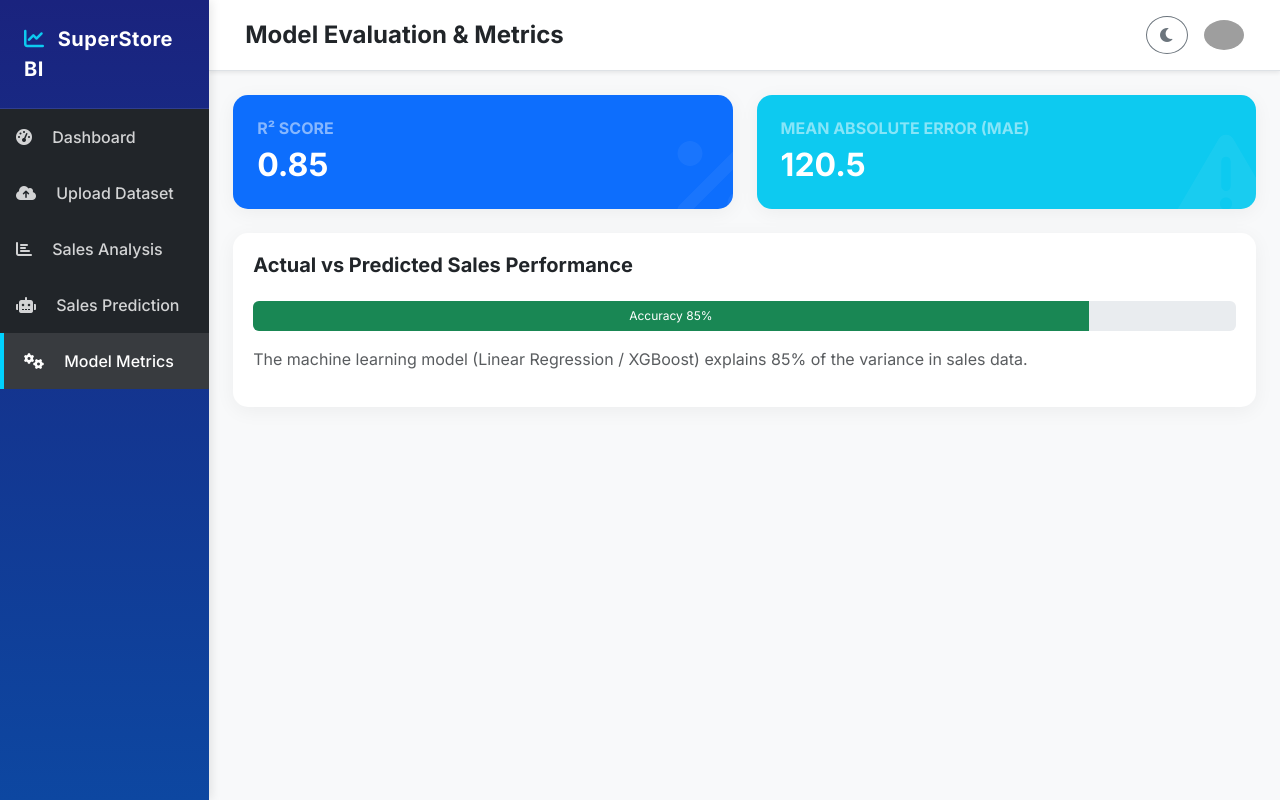
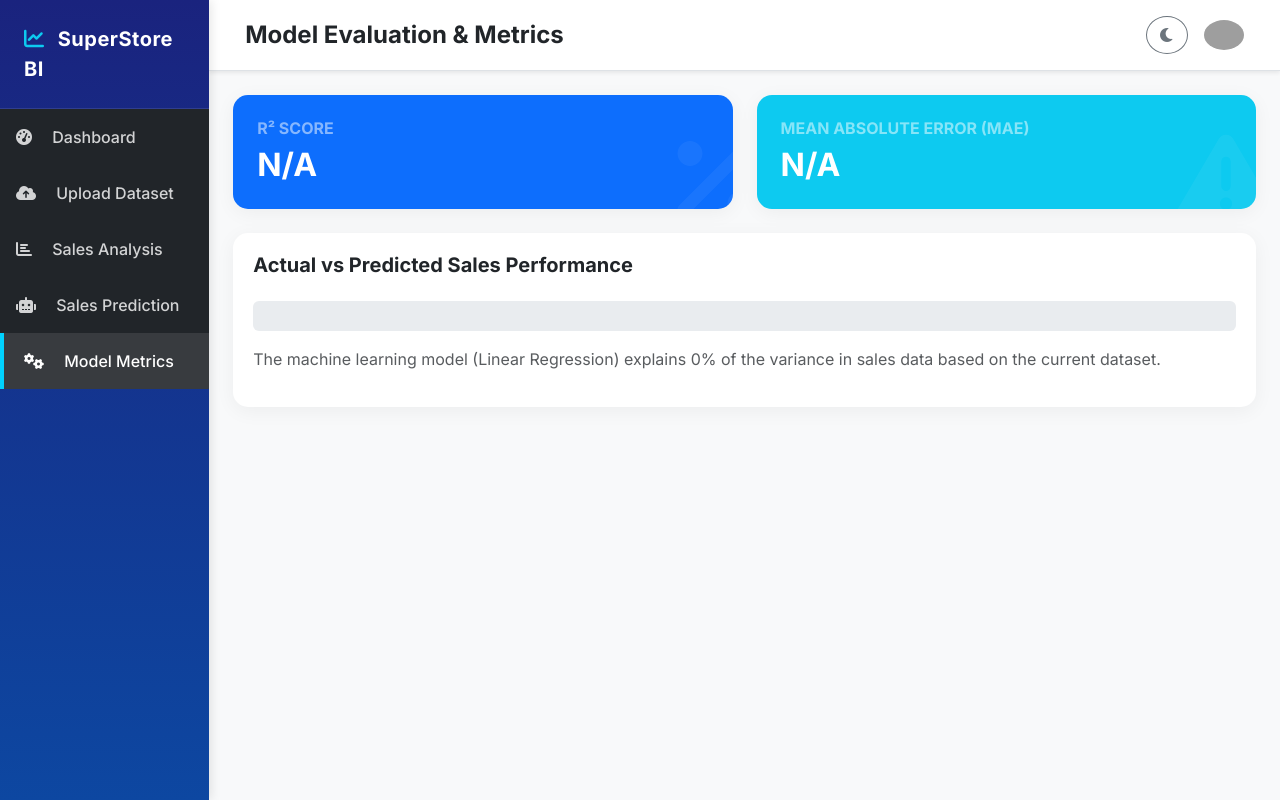
Before and after one commit to Prathamesht-14/DSBDA_Mini_Project, a Flask app: page /model in a window 1280 px wide. Run offline with Flask 3, Linux system fonts and the light colour scheme; grey boxes are pictures that could not be loaded.

Commit message:
feat: integrate dynamic ML model training and evaluation UI into web app

```diff
--- a/DSBDA/app.py
+++ b/DSBDA/app.py
@@ -4,7 +4,8 @@ from flask import Flask, render_template, request, jsonify, redirect, url_for
 from werkzeug.utils import secure_filename
 from utils.data_loader import load_data, preprocess_data
 from utils.analytics import generate_kpis, get_sales_by_region, get_sales_by_category, get_profit_by_segment, get_monthly_sales_trend
-from utils.predictor import load_model, predict
+from utils.predictor import load_model, predict, train_model
+import json
 
 app = Flask(__name__)
 app.config['UPLOAD_FOLDER'] = 'data'
@@ -17,6 +18,7 @@ os.makedirs(app.config['UPLOAD_FOLDER'], exist_ok=True)
 app.config['DF'] = None
 
 MODEL_PATH = 'model/sales_model.pkl'
+METRICS_PATH = 'model/metrics.json'
 
 @app.route('/')
 def dashboard():
@@ -53,6 +55,9 @@ def upload():
             df = load_data(filepath)
             df = preprocess_data(df)
             app.config['DF'] = df
+
+            # Train the model on new data
+            train_model(df, MODEL_PATH, METRICS_PATH)
 
             return redirect(url_for('dashboard'))
     return render_template('upload.html')
@@ -101,11 +106,15 @@ def predict_sales():
 
 @app.route('/model')
 def model_metrics():
-    # Mock metrics for now
-    metrics = {
-        'r2_score': 0.85,
-        'mae': 120.5
-    }
+    # Load metrics from file or use fallback
+    if os.path.exists(METRICS_PATH):
+        with open(METRICS_PATH, 'r') as f:
+            metrics = json.load(f)
+    else:
+        metrics = {
+            'r2_score': 'N/A',
+            'mae': 'N/A'
+        }
     return render_template('model_metrics.html', metrics=metrics)
 
 if __name__ == '__main__':
--- a/DSBDA/templates/model_metrics.html
+++ b/DSBDA/templates/model_metrics.html
@@ -26,9 +26,17 @@
             <h5 class="fw-bold mb-4">Actual vs Predicted Sales Performance</h5>
             <!-- Simple mock visual for prediction vs actual -->
             <div class="progress mb-3" style="height: 30px;">
-                <div class="progress-bar bg-success" role="progressbar" style="width: 85%" aria-valuenow="85" aria-valuemin="0" aria-valuemax="100">Accuracy 85%</div>
+                {% if metrics.r2_score != 'N/A' %}
+                <div class="progress-bar bg-success" role="progressbar" style="width: {{ metrics.r2_score * 100 }}%" aria-valuenow="{{ metrics.r2_score * 100 }}" aria-valuemin="0" aria-valuemax="100">
+                    Accuracy {{ (metrics.r2_score * 100)|round(2) }}%
+                </div>
+                {% else %}
+                <div class="progress-bar bg-secondary" role="progressbar" style="width: 0%" aria-valuenow="0" aria-valuemin="0" aria-valuemax="100">
+                    No Data
+                </div>
+                {% endif %}
             </div>
-            <p class="text-muted">The machine learning model (Linear Regression / XGBoost) explains 85% of the variance in sales data.</p>
+            <p class="text-muted">The machine learning model (Linear Regression) explains {{ (metrics.r2_score * 100)|round(2) if metrics.r2_score != 'N/A' else '0' }}% of the variance in sales data based on the current dataset.</p>
         </div>
     </div>
 </div>
```
